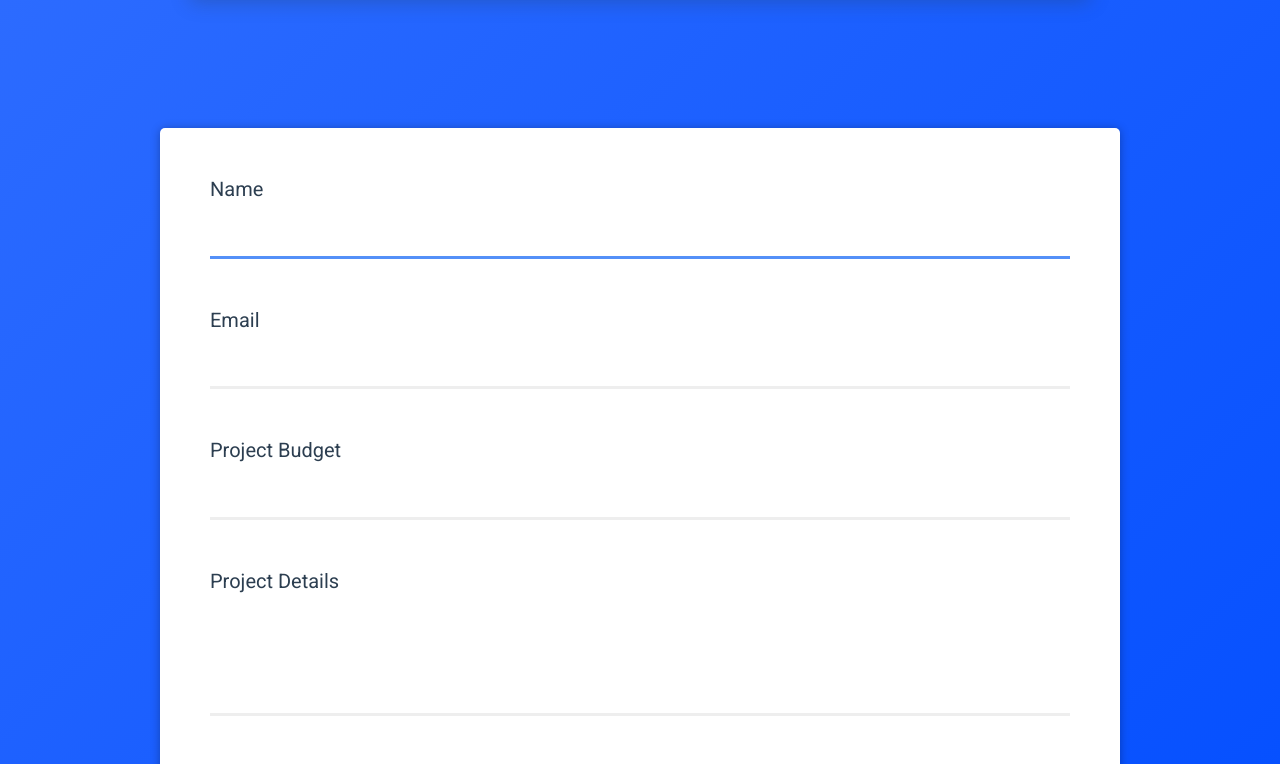
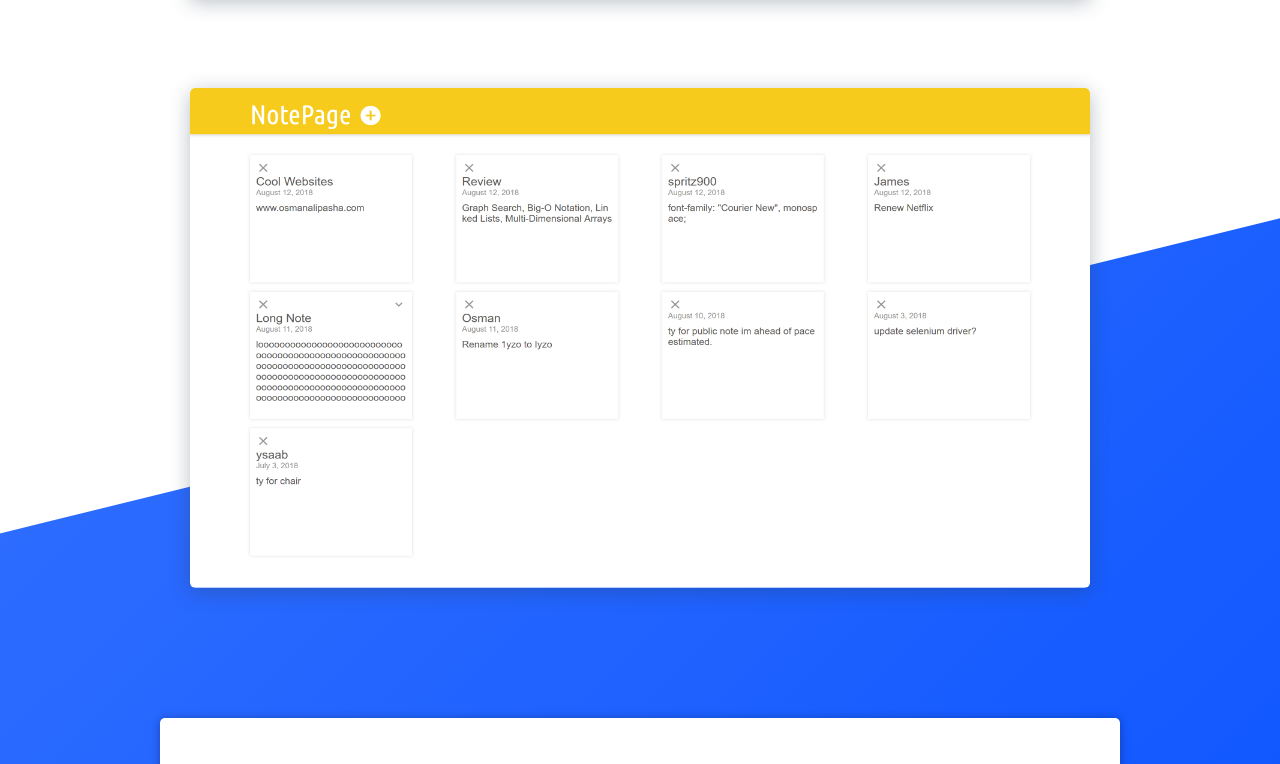
Before and after one commit to 1yzo/portfolio, a React (Create React App) app in the folder client/: page / in a window 1280 px wide. Shown: the part 2017-2781 px from the top of the page. Built offline with nearby package versions, Linux system fonts and the light colour scheme.

Commit message:
Add note-page to projects

```diff
--- a/client/src/components/ProjectsSection.js
+++ b/client/src/components/ProjectsSection.js
@@ -23,7 +23,7 @@ class ProjectsSection extends React.Component {
                             <div>kuficlothing.com</div>
                             <i className="fab fa-github" link="https://github.com/1yzo/kuficlothing" onClick={this.openLink}></i>
                         </div>
-                        <p>Responsive e-commerce web application with admin portal to view analytics and edit/add products.</p>
+                        <p>Responsive e-commerce web application with admin portal to view analytics, edit/add products, and view orders.</p>
                     </div>
                 </a>
                 <a className="project-container" href="https://valuelife.herokuapp.com" target="_blank" rel="noopener noreferrer">
@@ -36,6 +36,16 @@ class ProjectsSection extends React.Component {
                         <p>Responsive web application for non-profit organization Value Life Foundation.</p>
                     </div>
                 </a>
+                <a className="project-container" href="https://note-page.herokuapp.com" target="_blank" rel="noopener noreferrer">
+                    <img className="project-img" src="/images/notepage.png" alt="NotePage"/>
+                    <div className="project-overlay" onClick={this.openLink}>
+                        <div style={{ display: 'flex', justifyContent: 'space-between' }}>
+                            <div>notepage.com</div>
+                            <i className="fab fa-github" link="https://github.com/1yzo/note-page" onClick={this.openLink} />
+                        </div>
+                        <p>Social note-taking application.</p>
+                    </div>
+                </a>
             </div>
         );
     }
```
Also changed, not shown: client/public/images/notepage.png (added).
